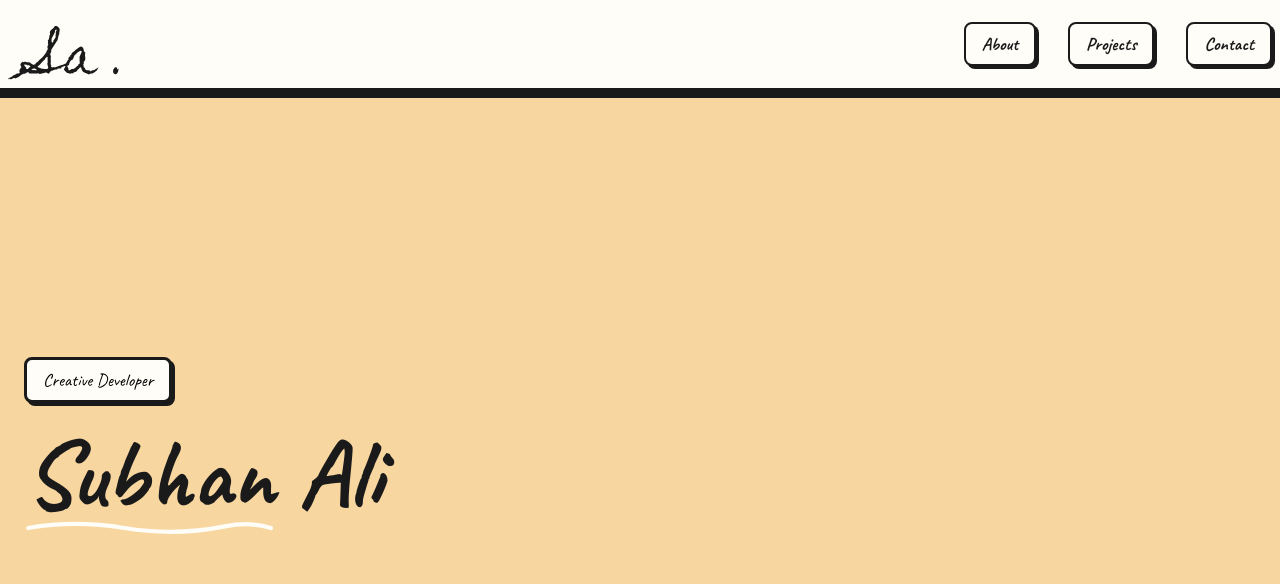
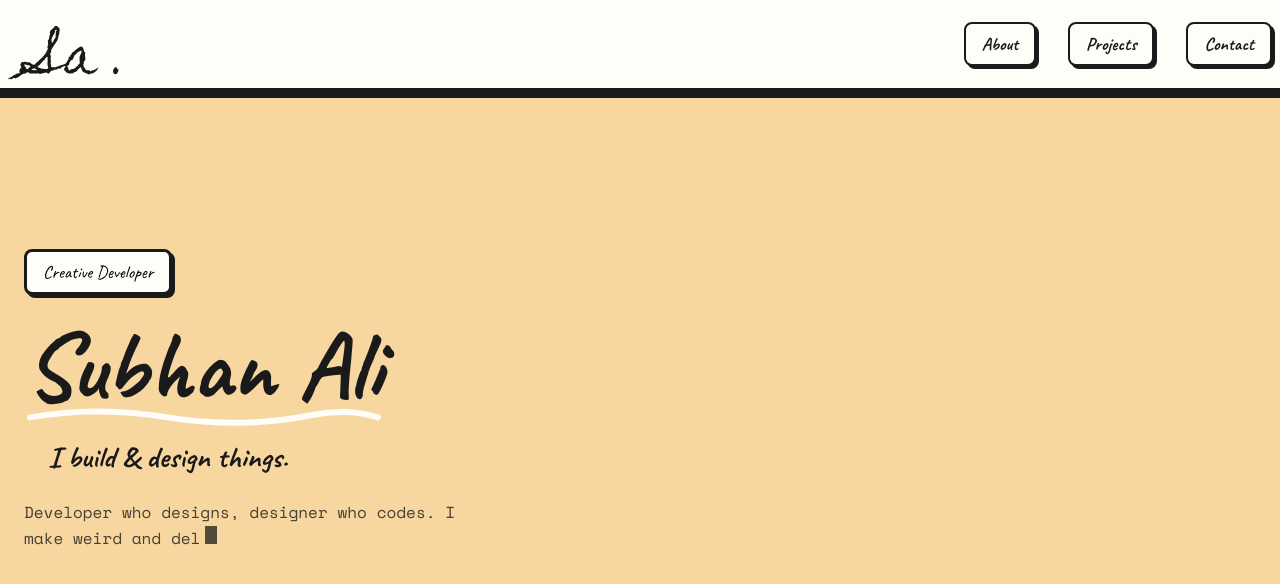
Before and after one commit to subhanali07/portfolio, a React (Vite) app: page / in a window 1280 px wide. Shown: the top 584 px of the page. Built offline with nearby package versions, Linux system fonts and the light colour scheme.

Commit message:
ADDED TYPEWRITER LIBRARY AND IMPLEMENTED IT

```diff
--- a/package.json
+++ b/package.json
@@ -14,7 +14,8 @@
     "react": "^19.2.6",
     "react-dom": "^19.2.6",
     "react-router-dom": "^7.17.0",
-    "tailwindcss": "^4.3.0"
+    "tailwindcss": "^4.3.0",
+    "typewriter-effect": "^2.22.0"
   },
   "devDependencies": {
     "@eslint/js": "^10.0.1",
--- a/src/components/Home.jsx
+++ b/src/components/Home.jsx
@@ -1,10 +1,11 @@
 import React from "react";
+import TypewriterComponent from "typewriter-effect";
 
 const Home = () => {
   return (
     <>
       <section
-        className="min-h-screen flex items-center pt-20 px-6 overflow-hidden relative"
+        className="xl:min-h-screen min-h-[50vh] flex items-center px-6 overflow-hidden relative"
         id="home"
       >
         <div className="max-w-7xl mx-auto w-full grid grid-cols-1 md:grid-cols-2 items-center gap-8">
@@ -17,7 +18,7 @@ const Home = () => {
               Subhan Ali
             </h1>
              <svg
-              className="absolute -bottom-3 left-0 w-[70%]"
+              className="absolute -bottom-3 left-0 w-72 md:w-90"
               viewBox="0 0 300 20"
               fill="none"
             >
@@ -34,6 +35,19 @@ const Home = () => {
               />
             </svg>
           </div>
+          <p className="font-hand font-bold m-6 text-ink text-2xl md:text-3xl">I build &amp; design things.</p>
+          <p className="font-mono text-sm md:text-base  max-w-md text-ink/80 leading-relaxed">
+          <TypewriterComponent
+          options={{
+            strings: ["Developer who designs, designer who codes. I make weird and delightful things that work. I also like to learn about AI/ML stuff."],
+            autoStart: true,
+            loop: true,
+            delay: 80,
+            deleteSpeed: 40,
+            cursor: '<span class="inline-block w-3 h-[1.1em] bg-ink ml-1 animate-[pulse_0.8s_infinite]"></span>',
+          }}
+        />
+          </p>
 
           </div>
 
```
Also changed, not shown: 1 other file (tests, documents, lock files or other folders).
